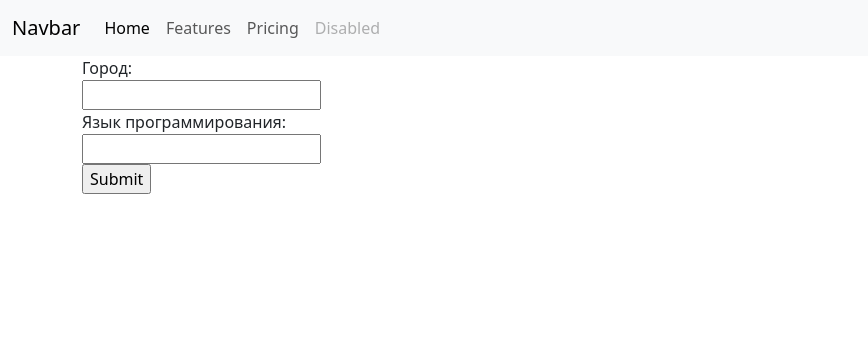
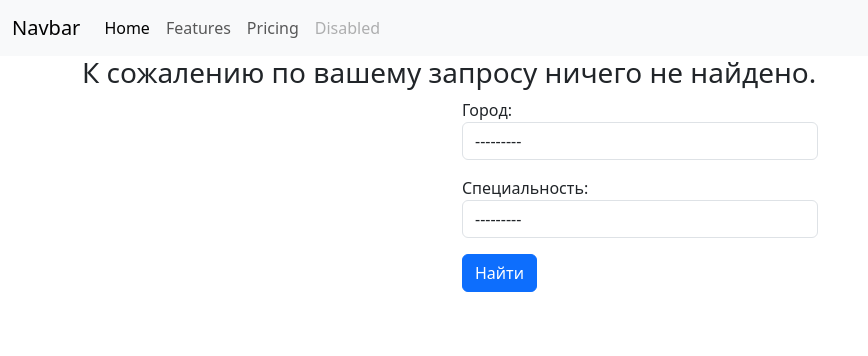
Before and after one commit to ClydeUrov/scraping-service, a Django app: page /home/ in a window 1280 px wide. Shown: the top 356 px of the page, without its empty margins (0-868 px from the left). Run offline with Django 3.2, Linux system fonts and the light colour scheme; data comes from the database, SQL or seed files in the repository; both versions use the stored data as it was after the commit.

Commit message:
Added answer to form

```diff
--- /dev/null
+++ b/src/scraping/forms.py
@@ -0,0 +1,14 @@
+from django import forms
+
+from scraping.models import City, Language
+
+
+class FindForm(forms.Form):
+    city = forms.ModelChoiceField(
+        queryset=City.objects.all(), to_field_name="slug", required=False,
+        widget=forms.Select(attrs={'class': 'form-control'}), label='Город'
+    )
+    language = forms.ModelChoiceField(
+        queryset=Language.objects.all(), to_field_name="slug", required=False,
+        widget=forms.Select(attrs={'class': 'form-control'}), label='Специальность'
+    )
--- a/src/scraping/templates/scraping/home.html
+++ b/src/scraping/templates/scraping/home.html
@@ -11,12 +11,20 @@
             <p></p>
           </div>
         </div>
+    {% empty %}
+        <div class="mx-auto">
+        <h3>К сожалению по вашему запросу ничего не найдено.</h3>
+        </div>
     {% endfor %}
-<form method="GET" action="">
-  <label >Город:</label><br>
-  <input type="text" name="city"><br>
-  <label >Язык программирования:</label><br>
-  <input type="text" id="fname" name="language"><br>
-  <input type="submit" value="Submit">
-</form>
+<div class="row">
+    <div class="col-md-4 mx-auto">
+        <form method="GET" action="">
+          <div class="form-group">
+            {{ form.as_p }}
+          </div>
+          <button type="submit" class="btn btn-primary">Найти</button>
+        </form>
+    </div>
+</div>
+
 {% endblock %}
--- a/src/scraping/views.py
+++ b/src/scraping/views.py
@@ -1,17 +1,20 @@
 from django.shortcuts import render
+
+from .forms import FindForm
 from .models import Vacancy
 
 def home_view(request):
     # print(request.GET)
+    form = FindForm()
     city = request.GET.get('city')
     language = request.GET.get('language')
     qs = []
     if city or language:
         _filter = {}
         if city:
-            _filter['city__name'] = city  # Поиск по полю name в таблице city
+            _filter['city__slug'] = city  # Поиск по полю name в таблице city
         if language:
-            _filter['language__name'] = language
+            _filter['language__slug'] = language
 
         qs = Vacancy.objects.filter(**_filter)
-    return render(request, 'scraping/home.html', {'object_list': qs})
+    return render(request, 'scraping/home.html', {'object_list': qs, 'form': form})
```
Also changed, not shown: src/db.sqlite3.
